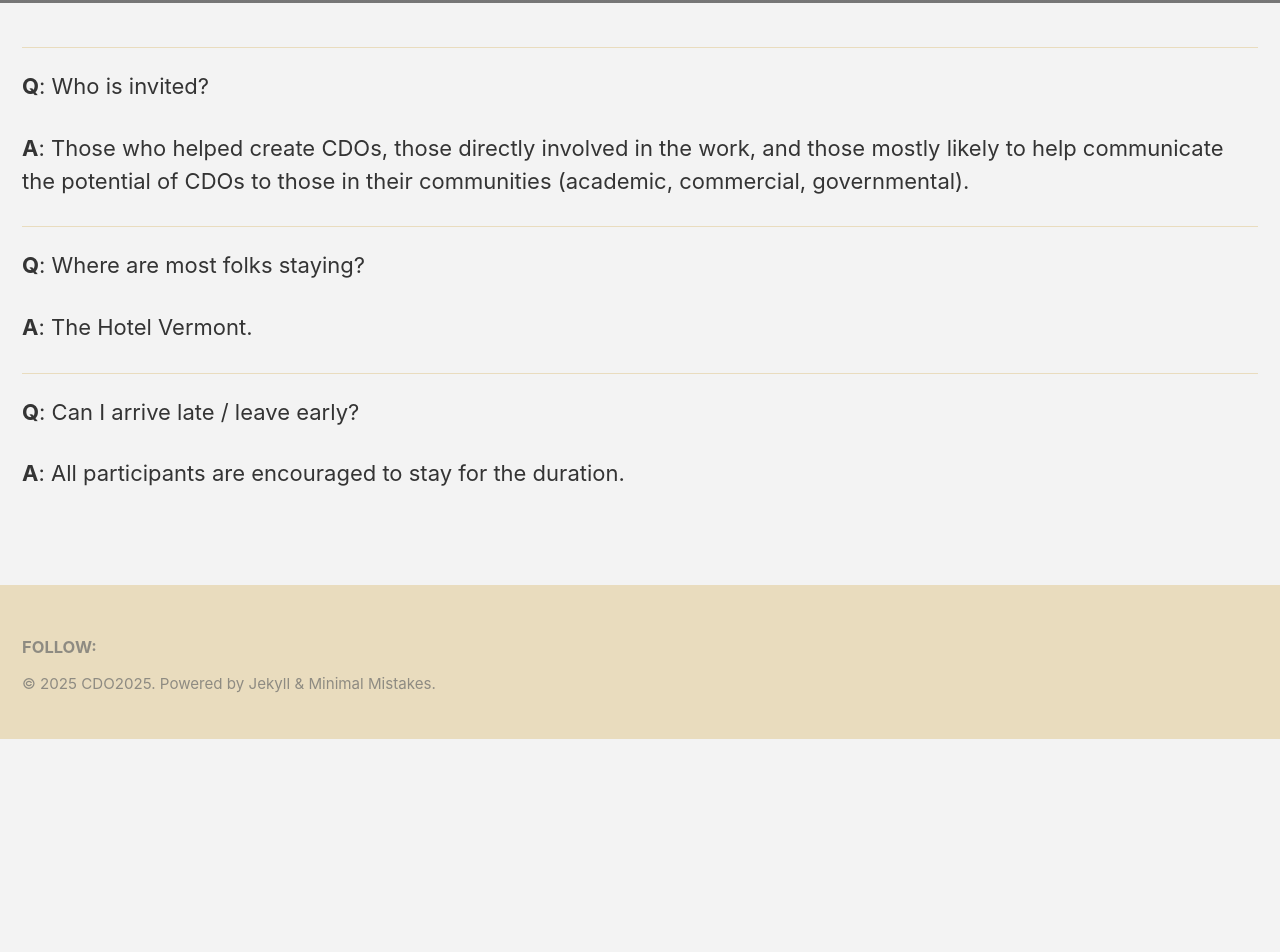
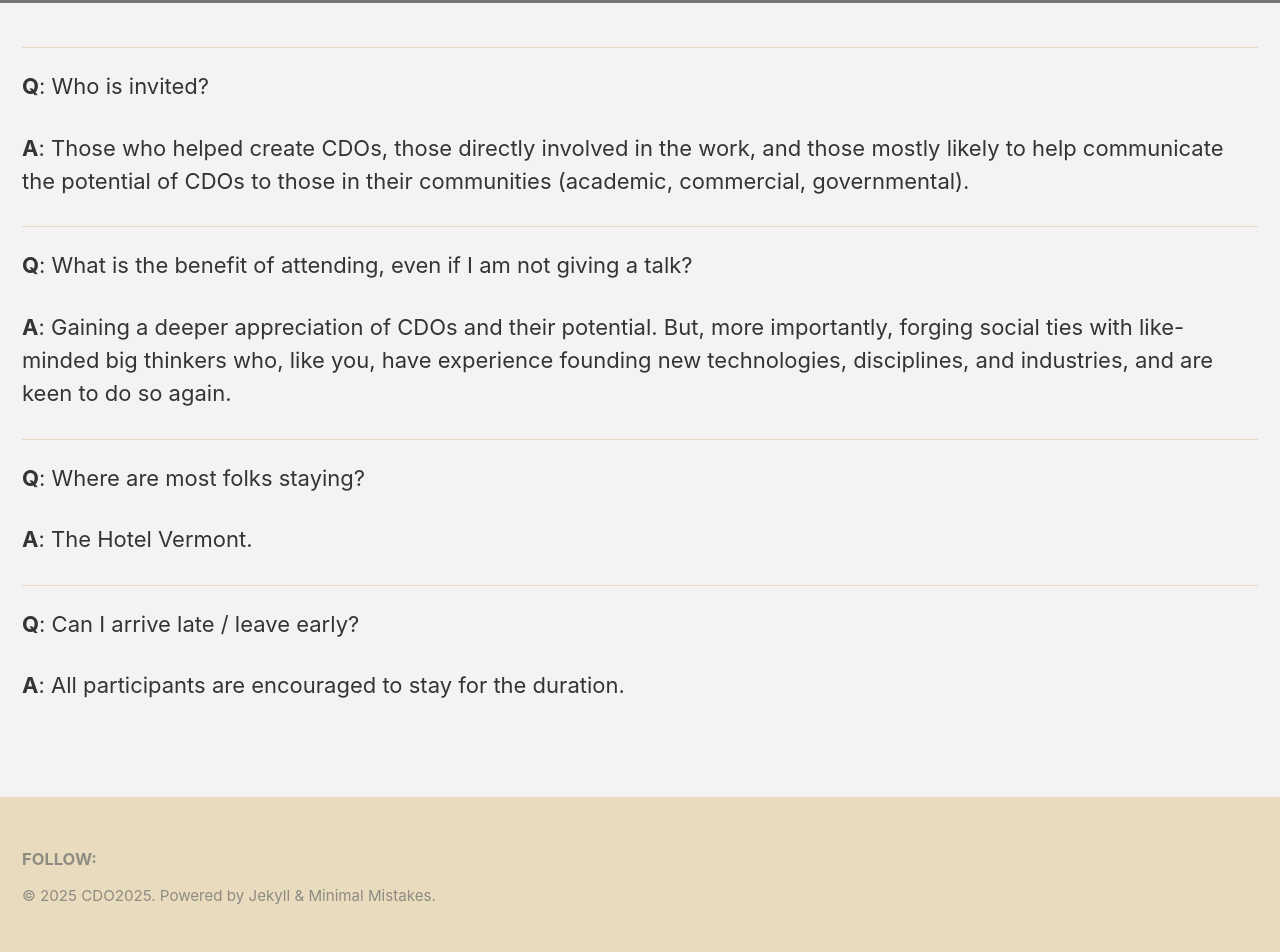
Before and after one commit to CDO2025/cdo2025.github.io, a Jekyll site: the page built from _pages/faq.md, in a window 1280 px wide. Shown: the part 308-1260 px from the top of the page. Built offline with Jekyll 4.4.1, drawn with Linux system fonts in a browser that asks for light colours; cached includes are drawn as plain includes; before the commit the page ends 1047 px from its top, so only the background shows below that; grey boxes are pictures that could not be loaded.

Commit message:
Update faq.md

```diff
--- a/_pages/faq.md
+++ b/_pages/faq.md
@@ -24,6 +24,12 @@ intro:
 
 ---
 
+**Q**: What is the benefit of attending, even if I am not giving a talk?
+
+**A**: Gaining a deeper appreciation of CDOs and their potential. But, more importantly, forging social ties with like-minded big thinkers who, like you, have experience founding new technologies, disciplines, and industries, and are keen to do so again.
+
+---
+
 **Q**: Where are most folks staying?
 
 **A**: The Hotel Vermont.
```
